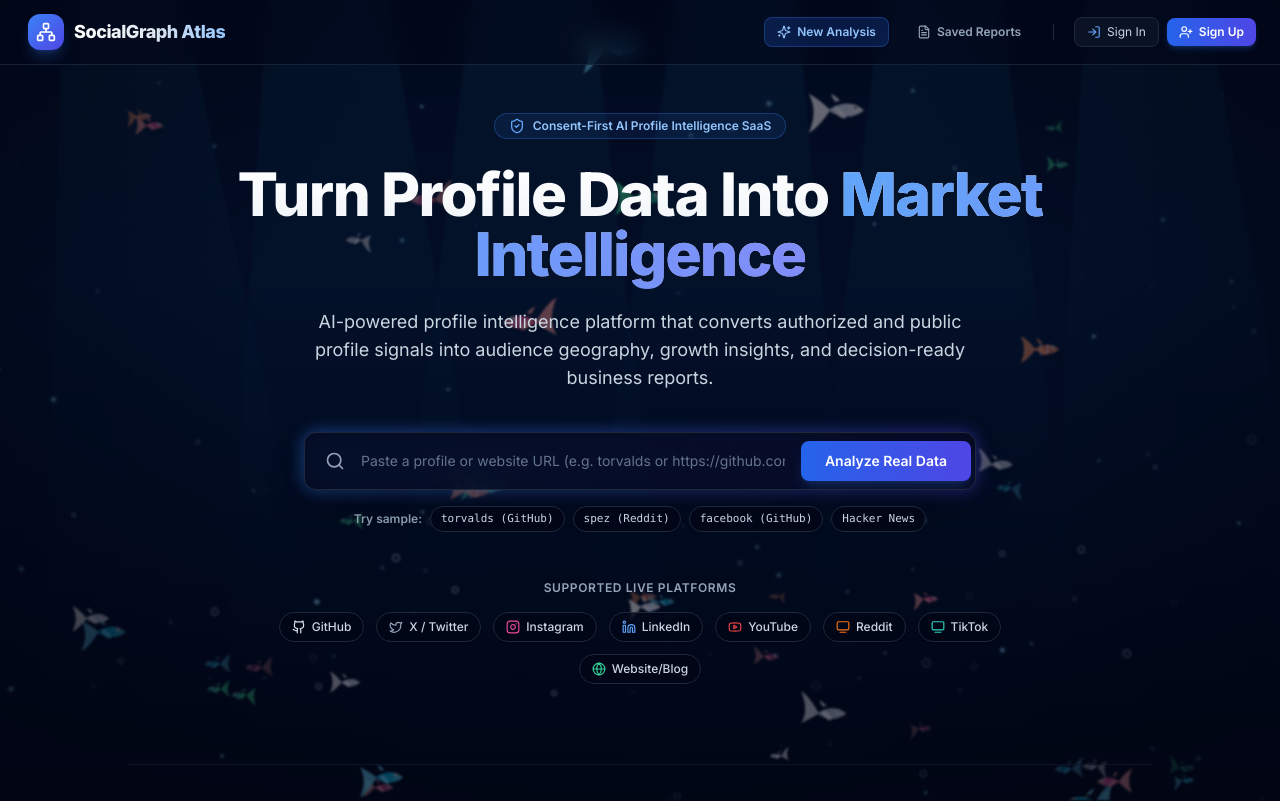
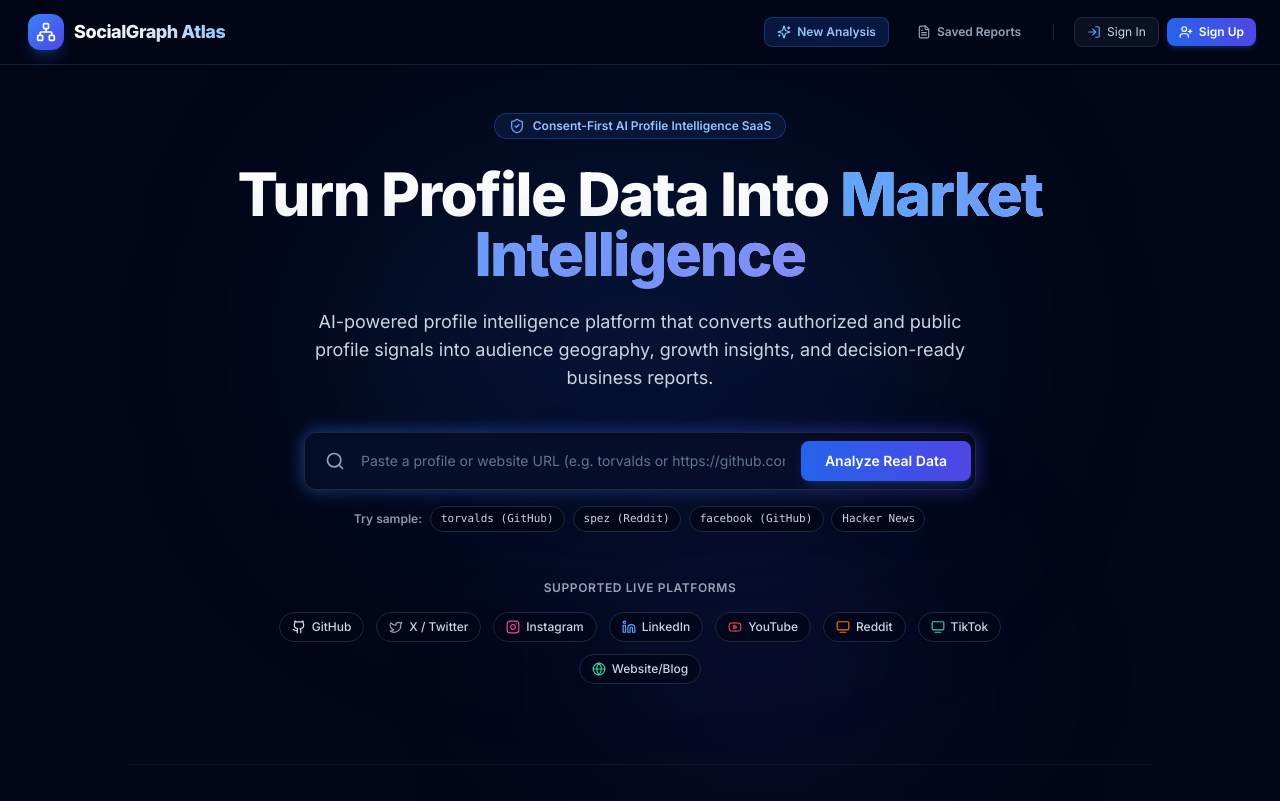
Before and after one commit to Hellthefox808/SPY-Social-Network, a Next.js app: page / in a window 1280 px wide. Shown: the top 801 px of the page. Built offline with nearby package versions, Linux system fonts and the light colour scheme; no server answers.

Commit message:
Remove UnderwaterCanvas and replace landing page with sleek ambient radial glow background

```diff
--- a/src/app/page.tsx
+++ b/src/app/page.tsx
@@ -19,7 +19,6 @@
   ExternalLink,
 } from "lucide-react";
 import { motion } from "framer-motion";
-import { UnderwaterCanvas } from "@/components/ui";
 
 export default function Home() {
   const [urlInput, setUrlInput] = useState("");
@@ -73,9 +72,10 @@
   ];
 
   return (
-    <div className="flex-1 flex flex-col items-center justify-center relative overflow-hidden py-12 px-4 sm:px-6 min-h-[calc(100vh-4rem)]">
-      <UnderwaterCanvas />
-      <div className="absolute inset-0 bg-slate-950/60 backdrop-blur-[1px] pointer-events-none z-0" />
+    <div className="flex-1 flex flex-col items-center justify-center relative overflow-hidden py-12 px-4 sm:px-6 min-h-[calc(100vh-4rem)] bg-slate-950">
+      {/* Sleek Ambient Radial Glow Background */}
+      <div className="absolute top-1/4 left-1/2 -translate-x-1/2 -translate-y-1/2 w-[600px] h-[350px] bg-blue-600/15 rounded-full blur-[120px] pointer-events-none z-0" />
+      <div className="absolute bottom-1/3 right-1/4 w-[400px] h-[250px] bg-indigo-600/10 rounded-full blur-[100px] pointer-events-none z-0" />
 
       {/* Hero Section */}
       <motion.div
```
Also changed, not shown: .jolli/jollimemory/git-op-queue/1784660107924-baf634f9.json (deleted), .jolli/jollimemory/git-op-queue/1784661765169-13d2199a.json (added), .jolli/jollimemory/push-pending.json, 2 other files (tests, documents, lock files or other folders).
